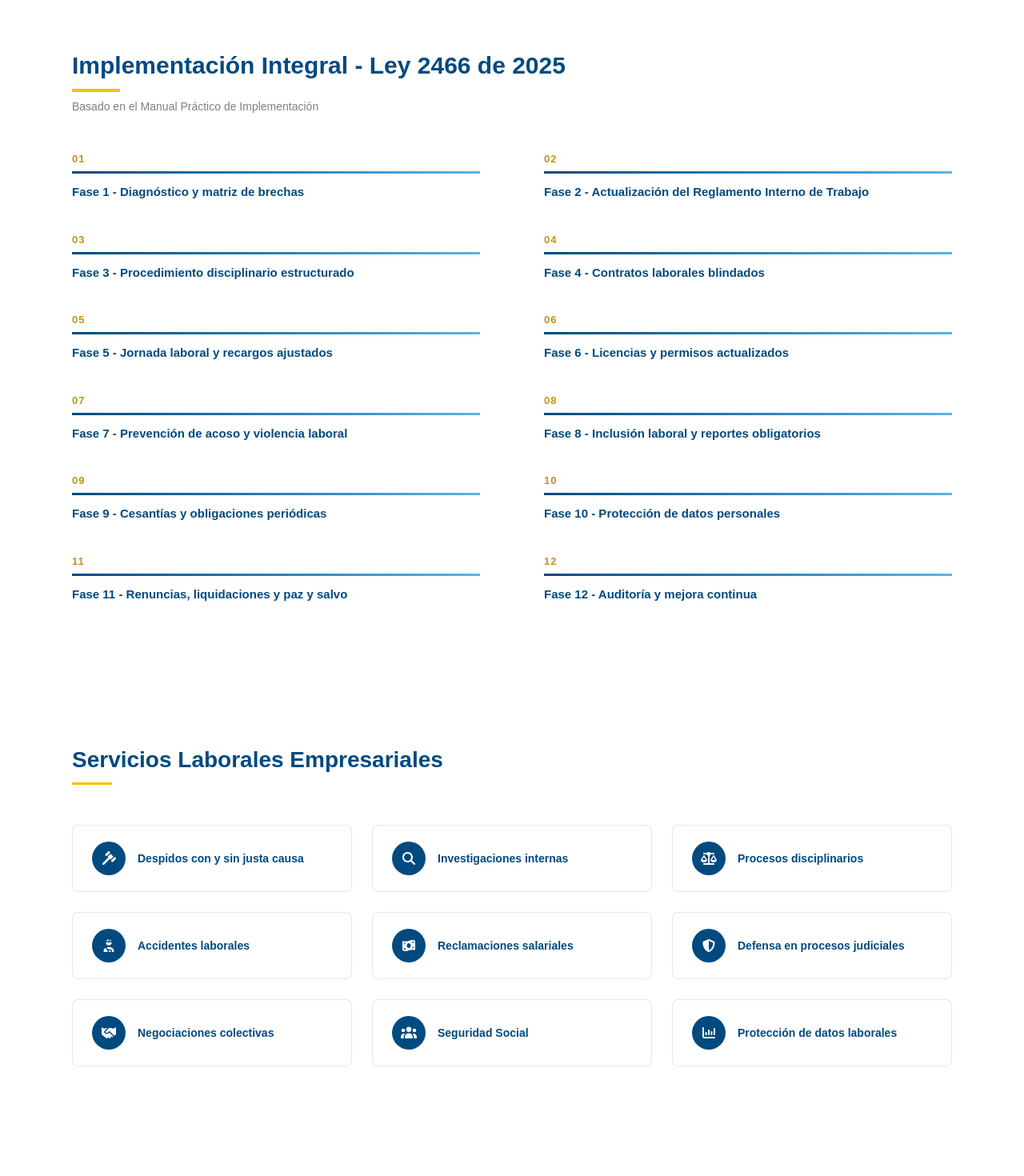
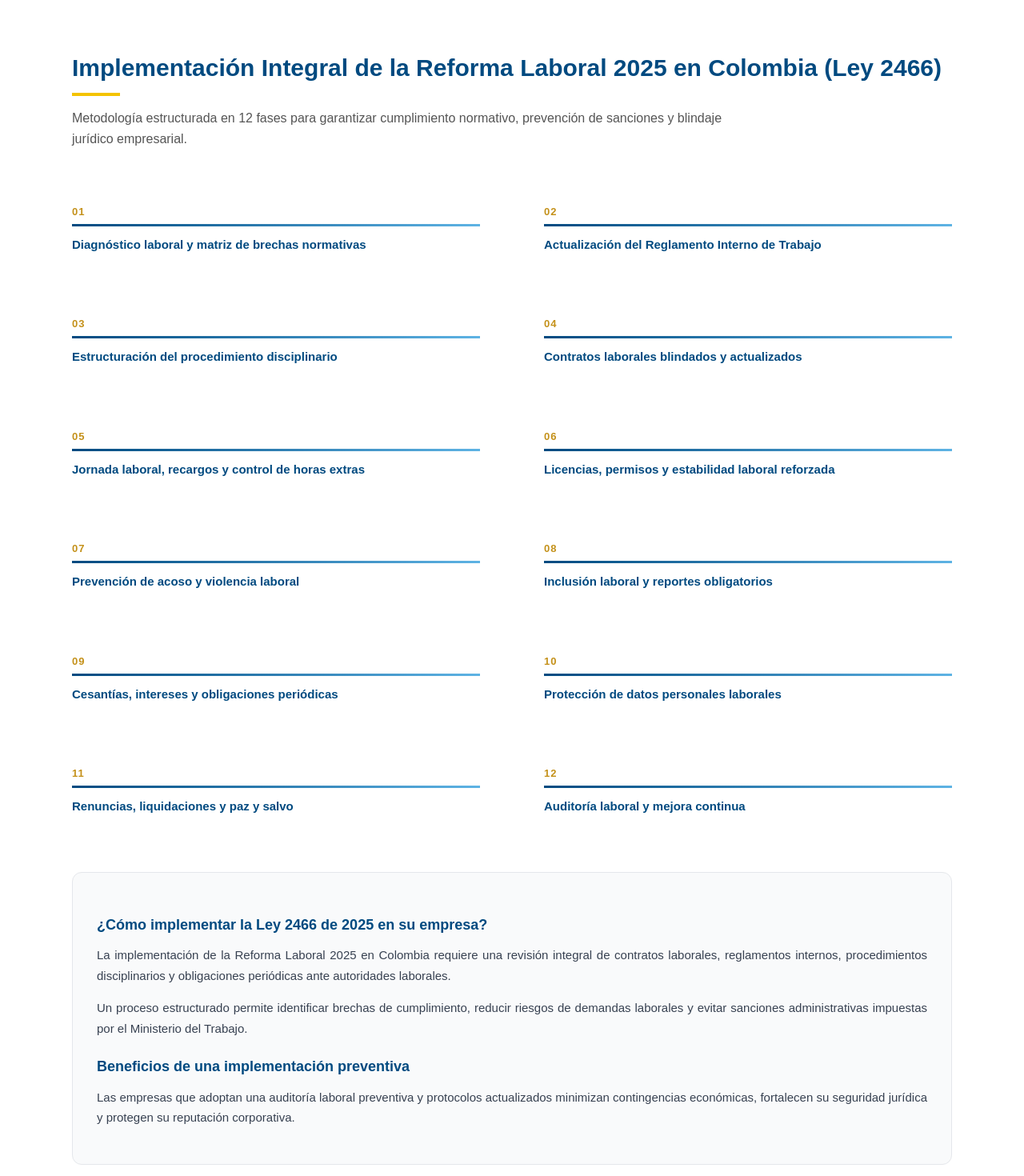
Before and after one commit to Jeffer-Andres-Tafurth-Cortes/praviceabogadoslaboralistas, a Next.js app: page / in a window 1280 px wide. Shown: the part 3420-4890 px from the top of the page at 80% size. Built offline with nearby package versions, Linux system fonts and the light colour scheme.

Commit message:
Updates content text ImplementationSection

```diff
--- a/src/app/components/ImplementationSection.tsx
+++ b/src/app/components/ImplementationSection.tsx
@@ -1,83 +1,79 @@
 "use client";
 
 import styles from "../styles/ImplementationSection.module.css";
-import { motion } from "framer-motion";
 
 const fases = [
-  "Fase 1 - Diagnóstico y matriz de brechas",
-  "Fase 2 - Actualización del Reglamento Interno de Trabajo",
-  "Fase 3 - Procedimiento disciplinario estructurado",
-  "Fase 4 - Contratos laborales blindados",
-  "Fase 5 - Jornada laboral y recargos ajustados",
-  "Fase 6 - Licencias y permisos actualizados",
-  "Fase 7 - Prevención de acoso y violencia laboral",
-  "Fase 8 - Inclusión laboral y reportes obligatorios",
-  "Fase 9 - Cesantías y obligaciones periódicas",
-  "Fase 10 - Protección de datos personales",
-  "Fase 11 - Renuncias, liquidaciones y paz y salvo",
-  "Fase 12 - Auditoría y mejora continua",
+  "Diagnóstico laboral y matriz de brechas normativas",
+  "Actualización del Reglamento Interno de Trabajo",
+  "Estructuración del procedimiento disciplinario",
+  "Contratos laborales blindados y actualizados",
+  "Jornada laboral, recargos y control de horas extras",
+  "Licencias, permisos y estabilidad laboral reforzada",
+  "Prevención de acoso y violencia laboral",
+  "Inclusión laboral y reportes obligatorios",
+  "Cesantías, intereses y obligaciones periódicas",
+  "Protección de datos personales laborales",
+  "Renuncias, liquidaciones y paz y salvo",
+  "Auditoría laboral y mejora continua",
 ];
 
 export default function ImplementacionSection() {
   return (
-    <section className={styles.section}>
+    <section
+      className={styles.section}
+      id="implementacion-ley-2466"
+      aria-labelledby="implementacion-reforma-laboral"
+      role="region"
+    >
       <div className={styles.container}>
-        {/* Título */}
-        <motion.h2
-          className={styles.title}
-          initial={{ opacity: 0, y: 30 }}
-          whileInView={{ opacity: 1, y: 0 }}
-          transition={{ duration: 0.6 }}
-          viewport={{ once: true }}
-        >
-          Implementación Integral - Ley 2466 de 2025
-        </motion.h2>
+        <h2 id="implementacion-reforma-laboral" className={styles.title}>
+          Implementación Integral de la Reforma Laboral 2025 en Colombia (Ley
+          2466)
+        </h2>
 
-        {/* Subtítulo */}
-        <motion.p
-          className={styles.subtitle}
-          initial={{ opacity: 0, y: 20 }}
-          whileInView={{ opacity: 1, y: 0 }}
-          transition={{ duration: 0.6, delay: 0.2 }}
-          viewport={{ once: true }}
-        >
-          Basado en el Manual Práctico de Implementación
-        </motion.p>
+        <p className={styles.subtitle}>
+          Metodología estructurada en 12 fases para garantizar cumplimiento
+          normativo, prevención de sanciones y blindaje jurídico empresarial.
+        </p>
 
         <div className={styles.grid}>
           {fases.map((fase, index) => (
-            <motion.div
-              key={index}
-              className={styles.item}
-              initial={{ opacity: 0, y: 25 }}
-              whileInView={{ opacity: 1, y: 0 }}
-              transition={{
-                duration: 0.5,
-                delay: index * 0.07,
-              }}
-              viewport={{ once: true }}
-              whileHover={{
-                y: -4,
-              }}
-            >
-              <motion.span
-                className={styles.number}
-                initial={{ scale: 0.8, opacity: 0 }}
-                whileInView={{ scale: 1, opacity: 1 }}
-                transition={{
-                  duration: 0.4,
-                  delay: index * 0.07 + 0.1,
-                }}
-                viewport={{ once: true }}
-              >
+            <article key={index} className={styles.item}>
+              <span className={styles.number}>
                 {String(index + 1).padStart(2, "0")}
-              </motion.span>
+              </span>
 
               <div className={styles.line}></div>
 
               <h3>{fase}</h3>
-            </motion.div>
+            </article>
           ))}
+        </div>
+
+        {/* BLOQUE SEO ENRIQUECIDO */}
+        <div className={styles.seoBlock}>
+          <h3>¿Cómo implementar la Ley 2466 de 2025 en su empresa?</h3>
+
+          <p>
+            La implementación de la Reforma Laboral 2025 en Colombia requiere
+            una revisión integral de contratos laborales, reglamentos internos,
+            procedimientos disciplinarios y obligaciones periódicas ante
+            autoridades laborales.
+          </p>
+
+          <p>
+            Un proceso estructurado permite identificar brechas de cumplimiento,
+            reducir riesgos de demandas laborales y evitar sanciones
+            administrativas impuestas por el Ministerio del Trabajo.
+          </p>
+
+          <h3>Beneficios de una implementación preventiva</h3>
+          <p>
+            Las empresas que adoptan una auditoría laboral preventiva y
+            protocolos actualizados minimizan contingencias económicas,
+            fortalecen su seguridad jurídica y protegen su reputación
+            corporativa.
+          </p>
         </div>
       </div>
     </section>
--- a/src/app/styles/ImplementationSection.module.css
+++ b/src/app/styles/ImplementationSection.module.css
@@ -16,7 +16,8 @@
   font-size: 30px;
   font-weight: 700;
   color: #004a80;
-  margin-bottom: 10px;
+  margin-bottom: 15px;
+  line-height: 1.3;
   position: relative;
 }
 
@@ -30,9 +31,11 @@
 }
 
 .subtitle {
-  font-size: 14px;
-  color: #808080;
+  font-size: 16px;
+  color: #555;
   margin-bottom: 50px;
+  max-width: 850px;
+  line-height: 1.6;
 }
 
 /* ================= GRID ================= */
@@ -41,6 +44,7 @@
   display: grid;
   grid-template-columns: repeat(2, 1fr);
   gap: 40px 80px;
+  margin-bottom: 50px;
 }
 
 /* ================= ITEM ================= */
@@ -48,20 +52,17 @@
 .item {
   display: flex;
   flex-direction: column;
+  padding: 20px 0;
   transition: 0.3s ease;
 }
-
-/* Número elegante */
 
 .number {
   font-size: 13px;
   color: #c4911a;
-  font-weight: 600;
+  font-weight: 700;
   margin-bottom: 8px;
   letter-spacing: 1px;
 }
-
-/* Línea premium */
 
 .line {
   height: 3px;
@@ -79,8 +80,6 @@
   transition: 0.3s ease;
 }
 
-/* Hover profesional */
-
 .item:hover .line {
   background: linear-gradient(90deg, #f7c300, #c4911a);
 }
@@ -89,14 +88,47 @@
   color: #c4911a;
 }
 
+/* ================= SEO BLOCK ================= */
+
+.seoBlock {
+  margin-top: 40px;
+  padding: 30px;
+  background: #f9fafb;
+  border-radius: 12px;
+  border: 1px solid #e5e7eb;
+  font-size: 15px;
+  line-height: 1.7;
+  color: #374151;
+}
+
+.seoBlock h3 {
+  font-size: 18px;
+  margin-top: 20px;
+  margin-bottom: 10px;
+  color: #004a80;
+  font-weight: 600;
+}
+
+.seoBlock p {
+  margin-bottom: 15px;
+  text-align: justify;
+}
+
 /* ================= RESPONSIVE ================= */
 
-@media (max-width: 768px) {
+@media (max-width: 992px) {
   .grid {
     grid-template-columns: 1fr;
+    gap: 30px;
   }
+}
 
+@media (max-width: 768px) {
   .title {
     font-size: 22px;
   }
+
+  .subtitle {
+    font-size: 15px;
+  }
 }
```
